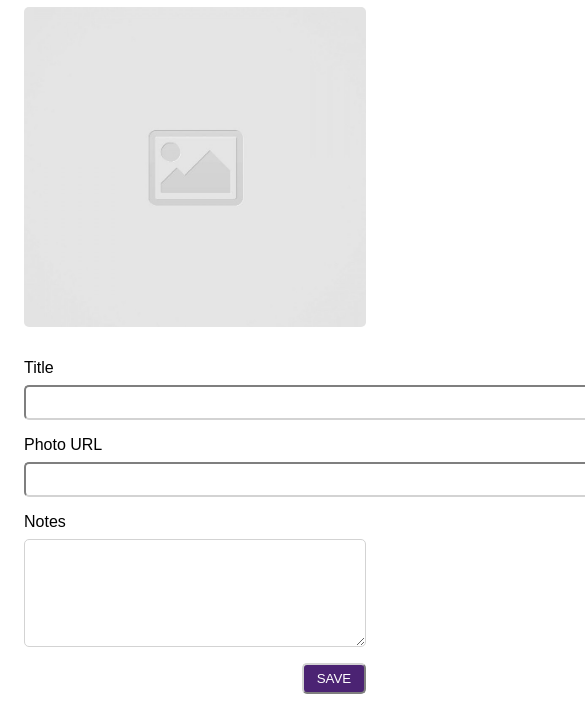
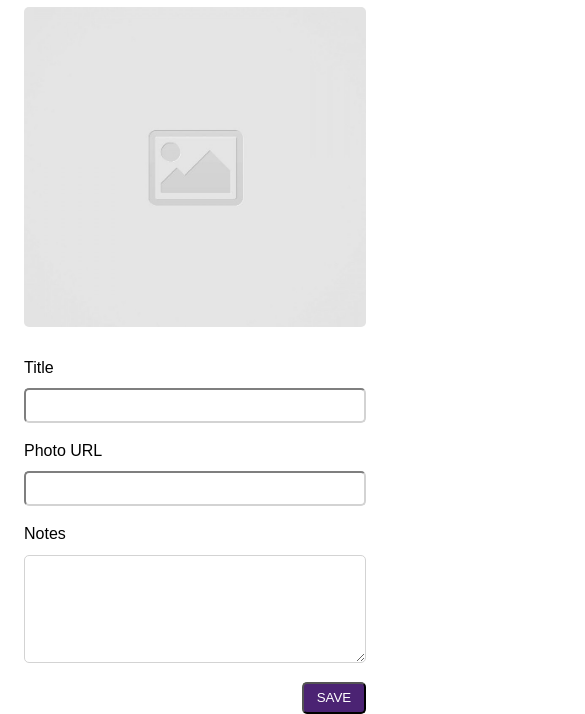
Before and after one commit to Richard-Watanabe/code-journal, a website: page index.html in a window 390 px wide. Shown: the part 141-855 px from the top of the page, 585 px wide, since content can reach past the window. Drawn offline with Linux system fonts and the light colour scheme.

Commit message:
Ensured that the form looks nice on both mobile-sized and desktop-sized screens.

```diff
--- a/css/styles.css
+++ b/css/styles.css
@@ -1,5 +1,23 @@
 * {
   font-family: Arial, Helvetica, sans-serif;
+}
+
+img {
+  width: 100%;
+  height: 20rem;
+  object-fit: cover;
+  margin-bottom: 2rem;
+  border-radius: 5px;
+}
+
+.input,
+textarea {
+  margin-bottom: 1.2rem;
+  margin-top: 0.7rem;
+  padding: 0.5rem 0.2rem;
+  border-color: lightgray;
+  border-radius: 5px;
+  width: 100%;
 }
 
 .purple {
@@ -16,30 +34,6 @@
   text-align: right;
 }
 
-img {
-  width: 100%;
-  height: 20rem;
-  object-fit: cover;
-  margin-bottom: 2rem;
-  border-radius: 5px;
-}
-
-label {
-  margin-bottom: 0.5rem;
-}
-
-input,
-textarea {
-  margin-bottom: 1rem;
-  padding: 0.5rem 0.2rem;
-  border-color: lightgray;
-  border-radius: 5px;
-}
-
-.full {
-  position: relative;
-}
-
 .flex-end {
   justify-content: flex-end;
 }
--- a/index.html
+++ b/index.html
@@ -15,42 +15,40 @@
   <link rel="stylesheet" href="css/styles.css">
 </head>
 <body>
+  <header class="purple">
     <div data-view="entry-form" class = "container">
-    <header>
-      <div class="row column-full purple full">
+      <div class="row column-full">
         <h2 class="white-text">Code Journal</h2>
       </div>
-      <div class = "row column-full">
-        <h1>New Entry</h1>
     </div>
   </header>
   <main>
-      <div class = "row column-full cover">
+    <div class="container">
+      <div class="row column-full">
+        <h1>New Entry</h1>
+      </div>
+      <div class="row">
+        <div class = "row column-half cover">
           <img src="images/placeholder-image-square.jpg">
         </div>
-      <div class="row column-full">
+        <div class="column-half">
           <label for="title">Title</label>
+          <input type="text" id="title" class="input">
+          <label for="photo-url">Photo URL</label>
+          <input type="text" id="photo-url" class="input">
         </div>
-      <div class="row column-full">
-        <input type = "text" id="title" size="73">
-      </div>
-      <div class="row column-full">
-        <label for="photo-url">Photo URL</label>
-      </div>
-      <div class="row column-full">
-        <input type="text" id ="photo-url" size="73">
       </div>
       <div class="row column-full">
         <label for="notes">Notes</label>
       </div>
       <div class="row column-full">
-        <textarea type="text-area" id="notes" rows="6" cols="73"></textarea>
+        <textarea type="text-area" id="notes" rows="6" class="input"></textarea>
       </div>
       <div class="row column-full flex-end">
         <input type="submit" value="SAVE" class="white-text purple save-button">
       </div>
+    </div>
   </main>
-  </div>
   <script src="js/data.js"></script>
   <script src="js/main.js"></script>
 </body>
```
Lines whose indentation alone changed are shown as unchanged.
